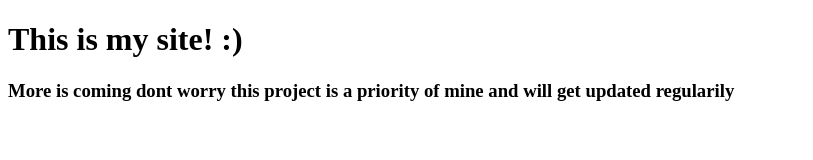
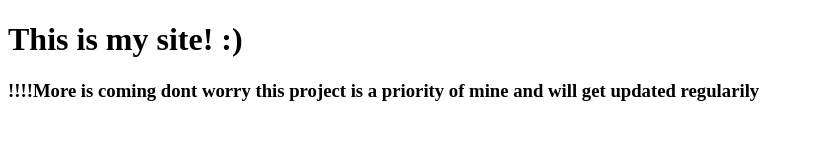
Before and after one commit to Fougal/Fougal.github.io, a plain HTML site: page index.html in a window 1280 px wide. Shown: the whole page, without its empty margins (0-813 px from the left). Drawn offline with Linux system fonts and the light colour scheme.

Commit message:
Update index.html

```diff
--- a/index.html
+++ b/index.html
@@ -11,7 +11,7 @@
 
 	<body>
 		<h1>This is my site! :)</h1>
-		<h3>More is coming dont worry this project is a priority of mine and will get updated regularily</h3>
+		<h3>!!!!More is coming dont worry this project is a priority of mine and will get updated regularily</h3>
 
 
 
```
